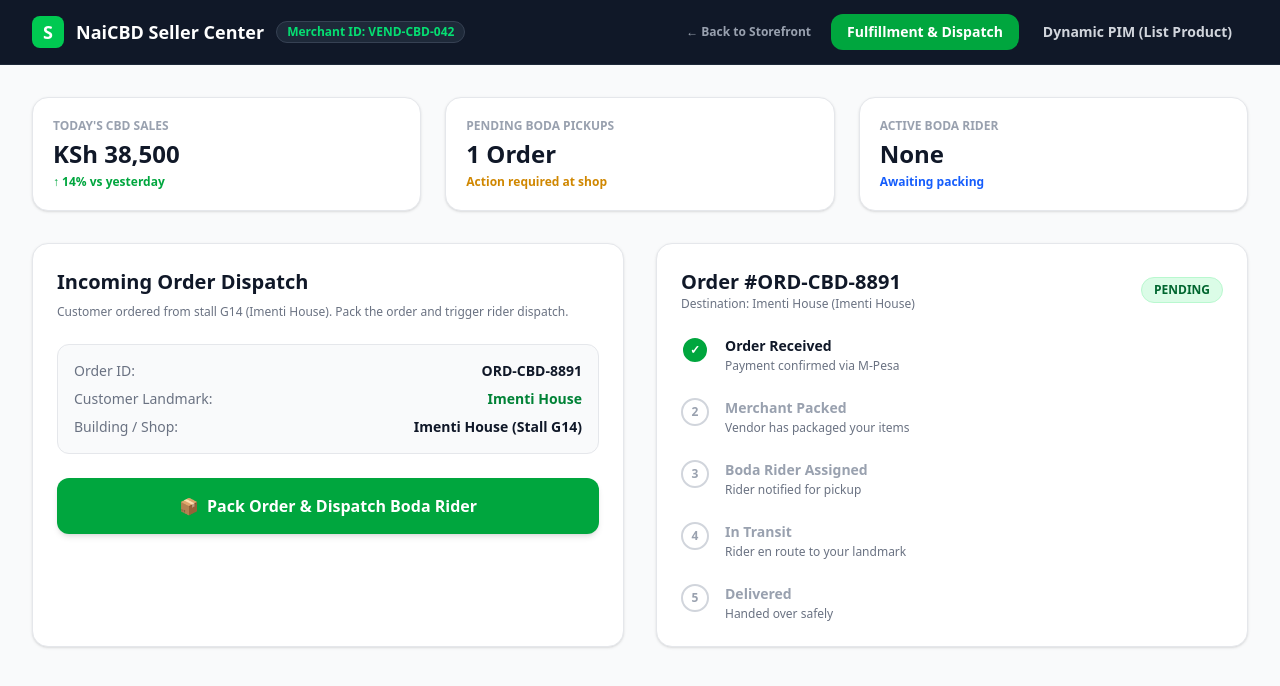
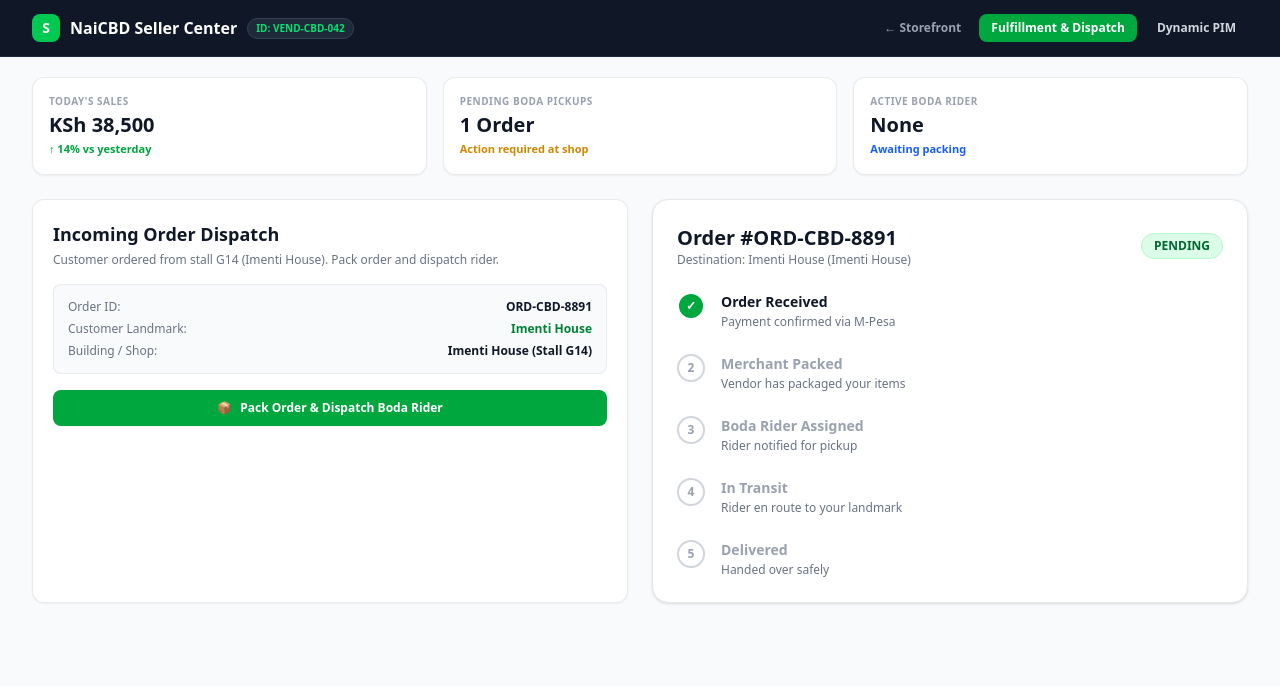
Before and after one commit to jnyanyuki/Webstore, a Next.js app in the folder apps/web/: page /seller in a window 1280 px wide. Shown: the top 686 px of the page. Built offline with nearby package versions, Linux system fonts and the light colour scheme.

Commit message:
style(web): optimize visual density across storefront and seller portal according to high-density UI/UX standards

```diff
--- a/apps/web/src/app/(seller)/seller/page.tsx
+++ b/apps/web/src/app/(seller)/seller/page.tsx
@@ -88,27 +88,27 @@ export default function SellerCenterHome() {
   return (
     <div className="min-h-screen bg-gray-50 text-gray-900 font-sans">
       <header className="bg-gray-900 text-white border-b border-gray-800">
-        <div className="max-w-7xl mx-auto px-4 sm:px-6 lg:px-8 h-16 flex items-center justify-between">
-          <div className="flex items-center gap-3">
-            <a href="/" className="w-8 h-8 bg-green-500 rounded-lg flex items-center justify-center font-bold text-white text-lg">
+        <div className="max-w-7xl mx-auto px-4 sm:px-6 lg:px-8 h-14 flex items-center justify-between">
+          <div className="flex items-center gap-2.5">
+            <a href="/" className="w-7 h-7 bg-green-500 rounded-lg flex items-center justify-center font-bold text-white text-sm">
               S
             </a>
-            <span className="font-bold text-lg">NaiCBD Seller Center</span>
-            <span className="bg-gray-800 text-green-400 text-xs font-semibold px-2.5 py-0.5 rounded-full border border-gray-700">
-              Merchant ID: VEND-CBD-042
+            <span className="font-bold text-base">NaiCBD Seller Center</span>
+            <span className="bg-gray-800 text-green-400 text-[10px] font-semibold px-2 py-0.5 rounded-full border border-gray-700">
+              ID: VEND-CBD-042
             </span>
           </div>
 
           <div className="flex items-center gap-2">
             <a
               href="/"
-              className="px-3 py-2 text-xs font-bold text-gray-400 hover:text-white transition-colors"
+              className="px-2.5 py-1.5 text-xs font-semibold text-gray-400 hover:text-white transition-colors"
             >
-              ← Back to Storefront
+              ← Storefront
             </a>
             <button
               onClick={() => setActiveTab("fulfillment")}
-              className={`px-4 py-2 rounded-xl text-sm font-bold transition-all ${
+              className={`px-3 py-1.5 rounded-lg text-xs font-bold transition-all ${
                 activeTab === "fulfillment" ? "bg-green-600 text-white" : "text-gray-300 hover:bg-gray-800"
               }`}
             >
@@ -116,36 +116,36 @@ export default function SellerCenterHome() {
             </button>
             <button
               onClick={() => setActiveTab("pim")}
-              className={`px-4 py-2 rounded-xl text-sm font-bold transition-all ${
+              className={`px-3 py-1.5 rounded-lg text-xs font-bold transition-all ${
                 activeTab === "pim" ? "bg-green-600 text-white" : "text-gray-300 hover:bg-gray-800"
               }`}
             >
-              Dynamic PIM (List Product)
+              Dynamic PIM
             </button>
           </div>
         </div>
       </header>
 
-      <main className="max-w-7xl mx-auto px-4 sm:px-6 lg:px-8 py-8">
-        <div className="grid grid-cols-1 sm:grid-cols-3 gap-6 mb-8">
-          <div className="bg-white p-5 rounded-2xl border border-gray-200 shadow-sm">
-            <div className="text-xs font-bold text-gray-400 uppercase">Today's CBD Sales</div>
-            <div className="text-2xl font-black text-gray-900 mt-1">KSh 38,500</div>
-            <div className="text-xs text-green-600 font-semibold mt-1">↑ 14% vs yesterday</div>
+      <main className="max-w-7xl mx-auto px-4 sm:px-6 lg:px-8 py-5">
+        <div className="grid grid-cols-1 sm:grid-cols-3 gap-4 mb-6">
+          <div className="bg-white p-4 rounded-xl border border-gray-200/80 shadow-xs">
+            <div className="text-[10px] font-bold text-gray-400 uppercase tracking-wider">Today's Sales</div>
+            <div className="text-xl font-extrabold text-gray-900 mt-0.5">KSh 38,500</div>
+            <div className="text-[11px] text-green-600 font-semibold mt-0.5">↑ 14% vs yesterday</div>
           </div>
-          <div className="bg-white p-5 rounded-2xl border border-gray-200 shadow-sm">
-            <div className="text-xs font-bold text-gray-400 uppercase">Pending Boda Pickups</div>
-            <div className="text-2xl font-black text-gray-900 mt-1">
+          <div className="bg-white p-4 rounded-xl border border-gray-200/80 shadow-xs">
+            <div className="text-[10px] font-bold text-gray-400 uppercase tracking-wider">Pending Boda Pickups</div>
+            <div className="text-xl font-extrabold text-gray-900 mt-0.5">
               {orderTimeline.status === "PENDING" ? "1 Order" : "0 Orders"}
             </div>
-            <div className="text-xs text-yellow-600 font-semibold mt-1">Action required at shop</div>
+            <div className="text-[11px] text-yellow-600 font-semibold mt-0.5">Action required at shop</div>
           </div>
-          <div className="bg-white p-5 rounded-2xl border border-gray-200 shadow-sm">
-            <div className="text-xs font-bold text-gray-400 uppercase">Active Boda Rider</div>
-            <div className="text-2xl font-black text-gray-900 mt-1">
+          <div className="bg-white p-4 rounded-xl border border-gray-200/80 shadow-xs">
+            <div className="text-[10px] font-bold text-gray-400 uppercase tracking-wider">Active Boda Rider</div>
+            <div className="text-xl font-extrabold text-gray-900 mt-0.5">
               {orderTimeline.rider ? orderTimeline.rider.name.split(" ")[0] : "None"}
             </div>
-            <div className="text-xs text-blue-600 font-semibold mt-1">
+            <div className="text-[11px] text-blue-600 font-semibold mt-0.5">
               {orderTimeline.rider ? `${orderTimeline.rider.motorbikePlate}` : "Awaiting packing"}
             </div>
           </div>
@@ -154,17 +154,17 @@ export default function SellerCenterHome() {
         {activeTab === "pim" ? (
           <DynamicProductForm />
         ) : (
-          <div className="grid grid-cols-1 lg:grid-cols-2 gap-8">
-            <div className="bg-white p-6 rounded-2xl border border-gray-200 shadow-sm">
-              <h3 className="text-xl font-bold text-gray-900 mb-2">Incoming Order Dispatch</h3>
-              <p className="text-xs text-gray-500 mb-6">
-                Customer ordered from stall G14 (Imenti House). Pack the order and trigger rider dispatch.
+          <div className="grid grid-cols-1 lg:grid-cols-2 gap-6">
+            <div className="bg-white p-5 rounded-xl border border-gray-200/80 shadow-xs">
+              <h3 className="text-lg font-bold text-gray-900 mb-1">Incoming Order Dispatch</h3>
+              <p className="text-xs text-gray-500 mb-4">
+                Customer ordered from stall G14 (Imenti House). Pack order and dispatch rider.
               </p>
 
-              <div className="bg-gray-50 p-4 rounded-xl mb-6 space-y-2 text-sm border border-gray-200">
+              <div className="bg-gray-50 p-3.5 rounded-lg mb-4 space-y-1.5 text-xs border border-gray-200/80">
                 <div className="flex justify-between">
                   <span className="text-gray-500">Order ID:</span>
-                  <span className="font-bold">{orderTimeline.orderId}</span>
+                  <span className="font-bold text-gray-900">{orderTimeline.orderId}</span>
                 </div>
                 <div className="flex justify-between">
                   <span className="text-gray-500">Customer Landmark:</span>
@@ -172,7 +172,7 @@ export default function SellerCenterHome() {
                 </div>
                 <div className="flex justify-between">
                   <span className="text-gray-500">Building / Shop:</span>
-                  <span className="font-bold">{orderTimeline.deliveryAddress.buildingName} ({orderTimeline.deliveryAddress.shopOrFloorNumber})</span>
+                  <span className="font-bold text-gray-900">{orderTimeline.deliveryAddress.buildingName} ({orderTimeline.deliveryAddress.shopOrFloorNumber})</span>
                 </div>
               </div>
 
@@ -180,7 +180,7 @@ export default function SellerCenterHome() {
                 <button
                   onClick={handlePackAndDispatch}
                   disabled={dispatchLoading}
-                  className="w-full bg-green-600 text-white font-bold py-4 rounded-xl hover:bg-green-700 transition-colors shadow-md flex items-center justify-center gap-2"
+                  className="w-full bg-green-600 text-white font-bold py-2.5 rounded-lg hover:bg-green-700 transition-colors shadow-xs text-xs flex items-center justify-center gap-2"
                 >
                   {dispatchLoading ? (
                     "Notifying Boda Stage..."
@@ -191,7 +191,7 @@ export default function SellerCenterHome() {
                   )}
                 </button>
               ) : (
-                <div className="bg-green-50 border border-green-200 text-green-800 p-4 rounded-xl text-center text-sm font-bold">
+                <div className="bg-green-50 border border-green-200 text-green-800 p-3 rounded-lg text-center text-xs font-bold">
                   ✓ Rider Assigned! SMS Alert sent via Africa's Talking API to {orderTimeline.rider?.phone}.
                 </div>
               )}
--- a/apps/web/src/components/DynamicProductCard.tsx
+++ b/apps/web/src/components/DynamicProductCard.tsx
@@ -34,14 +34,14 @@ export default function DynamicProductCard({
     <div
       onMouseEnter={() => setIsHovered(true)}
       onMouseLeave={() => setIsHovered(false)}
-      className="bg-white rounded-2xl border border-gray-200/70 overflow-hidden hover:shadow-xl hover:border-emerald-200 transition-all duration-300 flex flex-col justify-between group"
+      className="bg-white rounded-xl border border-gray-200/80 overflow-hidden hover:shadow-md hover:border-emerald-300 transition-all duration-200 flex flex-col justify-between group"
     >
       <div>
         {/* Uniform 4:5 Aspect Ratio Container with Neutral Backdrop */}
-        <div className="aspect-[4/5] bg-gray-50/80 relative overflow-hidden flex items-center justify-center p-4">
+        <div className="aspect-[4/5] bg-gray-50/80 relative overflow-hidden flex items-center justify-center p-3">
           {/* Trust Badge */}
-          <div className="absolute top-3 left-3 z-10">
-            <span className="inline-flex items-center gap-1 bg-white/95 text-emerald-800 text-[10px] font-bold px-2.5 py-1 rounded-full shadow-sm border border-emerald-100 backdrop-blur-sm">
+          <div className="absolute top-2 left-2 z-10">
+            <span className="inline-flex items-center gap-1 bg-white/95 text-emerald-800 text-[9px] font-bold px-2 py-0.5 rounded-full shadow-xs border border-emerald-100 backdrop-blur-xs">
               <span className="w-1.5 h-1.5 rounded-full bg-emerald-500"></span>
               {product.badge}
             </span>
@@ -49,45 +49,45 @@ export default function DynamicProductCard({
 
           {/* Discount Badge */}
           {product.originalPrice && (
-            <div className="absolute top-3 right-3 z-10 bg-rose-600 text-white text-[10px] font-extrabold px-2 py-1 rounded-md shadow-sm">
+            <div className="absolute top-2 right-2 z-10 bg-rose-600 text-white text-[9px] font-extrabold px-1.5 py-0.5 rounded shadow-xs">
               -{Math.round(((product.originalPrice - product.price) / product.originalPrice) * 100)}%
             </div>
           )}
 
-          {/* Image with Secondary Angle Hover Reveal */}
+          {/* Image with Hover Zoom */}
           <img
             src={displayImage}
             alt={product.name}
-            className="w-full h-full object-contain transition-all duration-500 transform group-hover:scale-105"
+            className="w-full h-full object-contain transition-all duration-300 transform group-hover:scale-105"
           />
 
           {/* Quick View Floating Action */}
           <button
             onClick={() => onQuickView(product)}
-            className="absolute bottom-3 left-1/2 -translate-x-1/2 bg-white/90 hover:bg-white text-gray-900 text-xs font-bold px-4 py-2 rounded-xl shadow-md border border-gray-200 opacity-0 group-hover:opacity-100 transition-all duration-200 backdrop-blur-sm"
+            className="absolute bottom-2.5 left-1/2 -translate-x-1/2 bg-white/95 hover:bg-white text-gray-900 text-[11px] font-bold px-3 py-1.5 rounded-lg shadow-sm border border-gray-200 opacity-0 group-hover:opacity-100 transition-all duration-200 backdrop-blur-xs"
           >
-            Quick View & Options
+            Quick View
           </button>
         </div>
 
         {/* Content Details */}
-        <div className="p-5">
-          <div className="flex items-center justify-between text-xs text-gray-500 mb-1">
-            <span className="font-semibold text-emerald-700">{product.category}</span>
-            <span className="text-[11px] text-gray-400 font-mono">{product.merchantStall}</span>
+        <div className="p-3.5">
+          <div className="flex items-center justify-between text-[11px] text-gray-500 mb-0.5">
+            <span className="font-medium text-emerald-700">{product.category}</span>
+            <span className="text-[10px] text-gray-400 font-mono">{product.merchantStall}</span>
           </div>
 
-          <h3 className="font-bold text-gray-900 text-base mb-2 line-clamp-1 group-hover:text-emerald-700 transition-colors">
+          <h3 className="font-semibold text-gray-900 text-xs sm:text-sm mb-1 line-clamp-1 group-hover:text-emerald-700 transition-colors">
             {product.name}
           </h3>
 
           {/* Price Tag */}
-          <div className="flex items-baseline gap-2 mb-4">
-            <span className="text-xl font-black text-gray-900">
+          <div className="flex items-baseline gap-1.5 mb-1">
+            <span className="text-base font-bold text-gray-900">
               KSh {product.price.toLocaleString()}
             </span>
             {product.originalPrice && (
-              <span className="text-xs text-gray-400 line-through">
+              <span className="text-[11px] text-gray-400 line-through">
                 KSh {product.originalPrice.toLocaleString()}
               </span>
             )}
@@ -96,13 +96,13 @@ export default function DynamicProductCard({
       </div>
 
       {/* Action Footer */}
-      <div className="px-5 pb-5 pt-0">
+      <div className="px-3.5 pb-3.5 pt-0">
         <button
           onClick={() => onAddToCart(product)}
-          className="w-full bg-gray-900 hover:bg-emerald-600 text-white font-bold py-3 rounded-xl transition-all duration-200 flex items-center justify-center gap-2 shadow-sm active:scale-[0.98]"
+          className="w-full bg-gray-900 hover:bg-emerald-600 text-white font-bold py-2 rounded-lg text-xs transition-all duration-200 flex items-center justify-center gap-1.5 shadow-xs active:scale-[0.98]"
         >
           <svg
-            className="w-4 h-4"
+            className="w-3.5 h-3.5"
             fill="none"
             viewBox="0 0 24 24"
             stroke="currentColor"
--- a/apps/web/src/components/MegaMenu.tsx
+++ b/apps/web/src/components/MegaMenu.tsx
@@ -86,8 +86,8 @@ export default function MegaMenu({
       className="relative z-40 bg-white border-b border-gray-200/80"
       onMouseLeave={() => setActiveTab(null)}
     >
-      <div className="max-w-7xl mx-auto px-4 sm:px-6 lg:px-8 flex items-center justify-between h-12">
-        <nav className="flex items-center gap-8 overflow-x-auto scrollbar-none">
+      <div className="max-w-7xl mx-auto px-4 sm:px-6 lg:px-8 flex items-center justify-between h-10">
+        <nav className="flex items-center gap-6 overflow-x-auto scrollbar-none">
           {CATEGORIES.map((cat) => (
             <button
               key={cat.name}
@@ -96,7 +96,7 @@ export default function MegaMenu({
                 onSelectCategory(cat.name);
                 setActiveTab(null);
               }}
-              className={`text-sm font-semibold whitespace-nowrap transition-colors py-3 border-b-2 ${
+              className={`text-xs font-semibold whitespace-nowrap transition-colors py-2 border-b-2 ${
                 activeTab === cat.name
                   ? "border-emerald-600 text-emerald-600"
                   : "border-transparent text-gray-700 hover:text-emerald-600"
@@ -106,24 +106,23 @@ export default function MegaMenu({
             </button>
           ))}
         </nav>
-        <div className="hidden md:flex items-center gap-4 text-xs font-semibold text-gray-500">
+        <div className="hidden md:flex items-center gap-3 text-[11px] font-medium text-gray-500">
           <span className="flex items-center gap-1.5">
-            <span className="w-2 h-2 rounded-full bg-emerald-500 animate-pulse"></span>
-            CBD Merchant Stall Network
+            <span className="w-1.5 h-1.5 rounded-full bg-emerald-500 animate-pulse"></span>
+            CBD Merchant Network
           </span>
         </div>
       </div>
 
-      {/* Multi-Level Panel Drawer */}
       {activeCategoryData && (
-        <div className="absolute left-0 right-0 top-full bg-white/95 backdrop-blur-md shadow-xl border-b border-gray-200 animate-fadeIn">
-          <div className="max-w-7xl mx-auto px-4 sm:px-6 lg:px-8 py-8 grid grid-cols-1 md:grid-cols-4 gap-8">
+        <div className="absolute left-0 right-0 top-full bg-white/95 backdrop-blur-md shadow-lg border-b border-gray-200 animate-fadeIn">
+          <div className="max-w-7xl mx-auto px-4 sm:px-6 lg:px-8 py-5 grid grid-cols-1 md:grid-cols-4 gap-6">
             {activeCategoryData.subcategories.map((sub, idx) => (
-              <div key={idx} className="space-y-3">
-                <h4 className="text-xs font-bold uppercase tracking-wider text-gray-400 font-mono">
+              <div key={idx} className="space-y-2">
+                <h4 className="text-[10px] font-bold uppercase tracking-wider text-gray-400 font-mono">
                   {sub.title}
                 </h4>
-                <ul className="space-y-2">
+                <ul className="space-y-1.5">
                   {sub.items.map((item) => (
                     <li key={item}>
                       <button
@@ -131,7 +130,7 @@ export default function MegaMenu({
                           onSelectCategory(item);
                           setActiveTab(null);
                         }}
-                        className="text-sm font-medium text-gray-800 hover:text-emerald-600 transition-colors block"
+                        className="text-xs font-medium text-gray-700 hover:text-emerald-600 transition-colors block"
                       >
                         {item}
                       </button>
@@ -141,16 +140,15 @@ export default function MegaMenu({
               </div>
             ))}
 
-            {/* Featured Product Preview */}
-            <div className="md:col-span-2 bg-gray-50 rounded-2xl p-5 border border-gray-200/60 flex items-center justify-between gap-4">
+            <div className="md:col-span-2 bg-gray-50/80 rounded-xl p-4 border border-gray-200/60 flex items-center justify-between gap-3">
               <div>
-                <span className="text-[10px] font-bold uppercase tracking-widest text-emerald-700 bg-emerald-100 px-2 py-0.5 rounded">
-                  Featured Category Item
+                <span className="text-[9px] font-bold uppercase tracking-widest text-emerald-700 bg-emerald-100 px-1.5 py-0.5 rounded">
+                  Featured Item
                 </span>
-                <h3 className="text-lg font-bold text-gray-900 mt-2">
+                <h3 className="text-sm font-bold text-gray-900 mt-1">
                   {activeCategoryData.featured.title}
                 </h3>
-                <p className="text-xs text-gray-500 mt-1">
+                <p className="text-[11px] text-gray-500 mt-0.5">
                   {activeCategoryData.featured.subtitle}
                 </p>
                 <button
@@ -158,7 +156,7 @@ export default function MegaMenu({
                     onSelectCategory(activeCategoryData.name);
                     setActiveTab(null);
                   }}
-                  className="mt-4 text-xs font-bold text-emerald-700 hover:text-emerald-800 underline inline-block"
+                  className="mt-2 text-xs font-bold text-emerald-700 hover:text-emerald-800 underline inline-block"
                 >
                   Explore Collection →
                 </button>
@@ -166,7 +164,7 @@ export default function MegaMenu({
               <img
                 src={activeCategoryData.featured.image}
                 alt={activeCategoryData.featured.title}
-                className="w-28 h-28 object-cover rounded-xl border border-gray-200/80 shadow-sm flex-shrink-0"
+                className="w-20 h-20 object-cover rounded-lg border border-gray-200 shadow-xs flex-shrink-0"
               />
             </div>
           </div>
```
Also changed, not shown: apps/web/src/app/(storefront)/page.tsx (+44 -40 lines).
